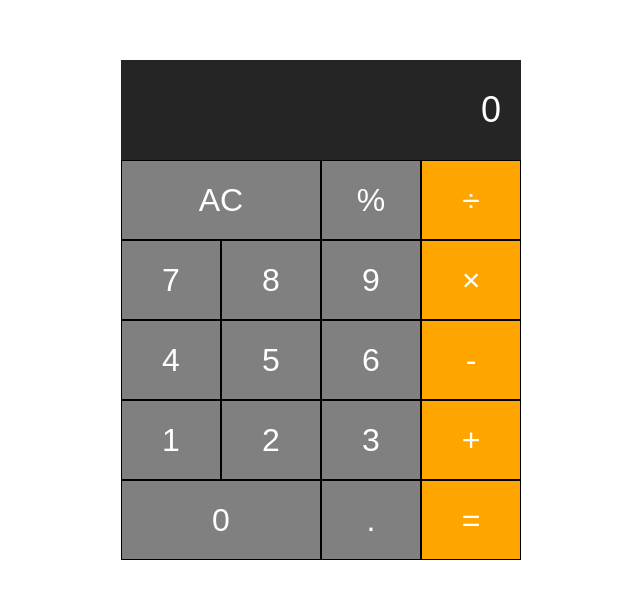
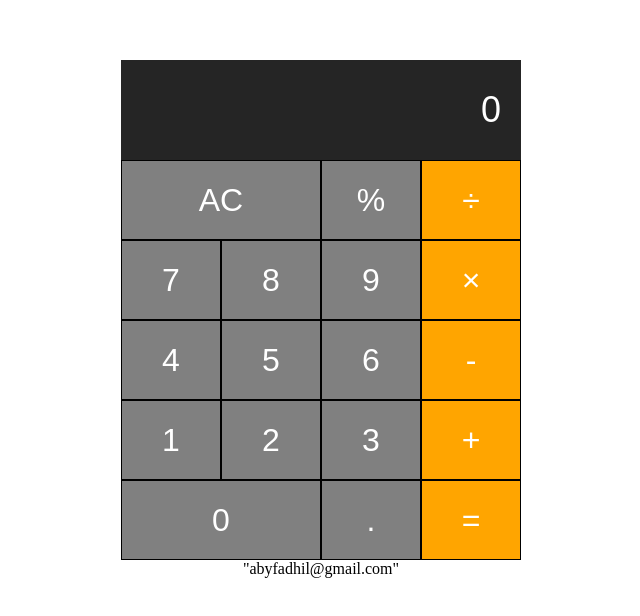
Before and after one commit to hamzah480182/Kalkulator, a plain HTML site: page index.html in a window 1280 px wide. Shown: the part 148-764 px from the top of the page, without its empty margins (319-959 px from the left). Drawn offline with Linux system fonts and the light colour scheme.

Commit message:
Update index.html

```diff
--- a/index.html
+++ b/index.html
@@ -41,4 +41,5 @@
     </div>
   <script type="text/javascript" src="script.js"></script>
   </body>
+	<center>"abyfadhil@gmail.com"</center>
 </html>
```
